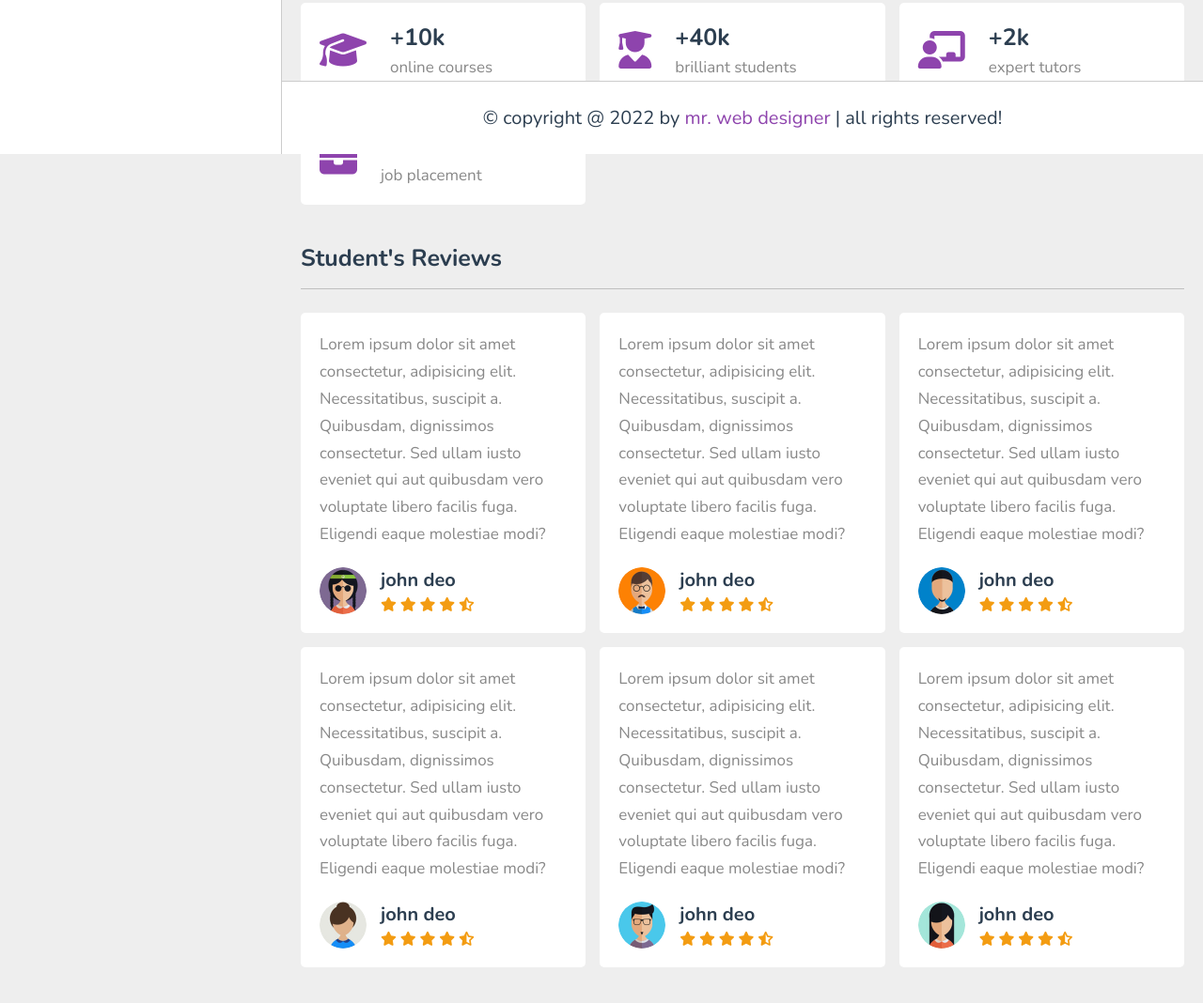
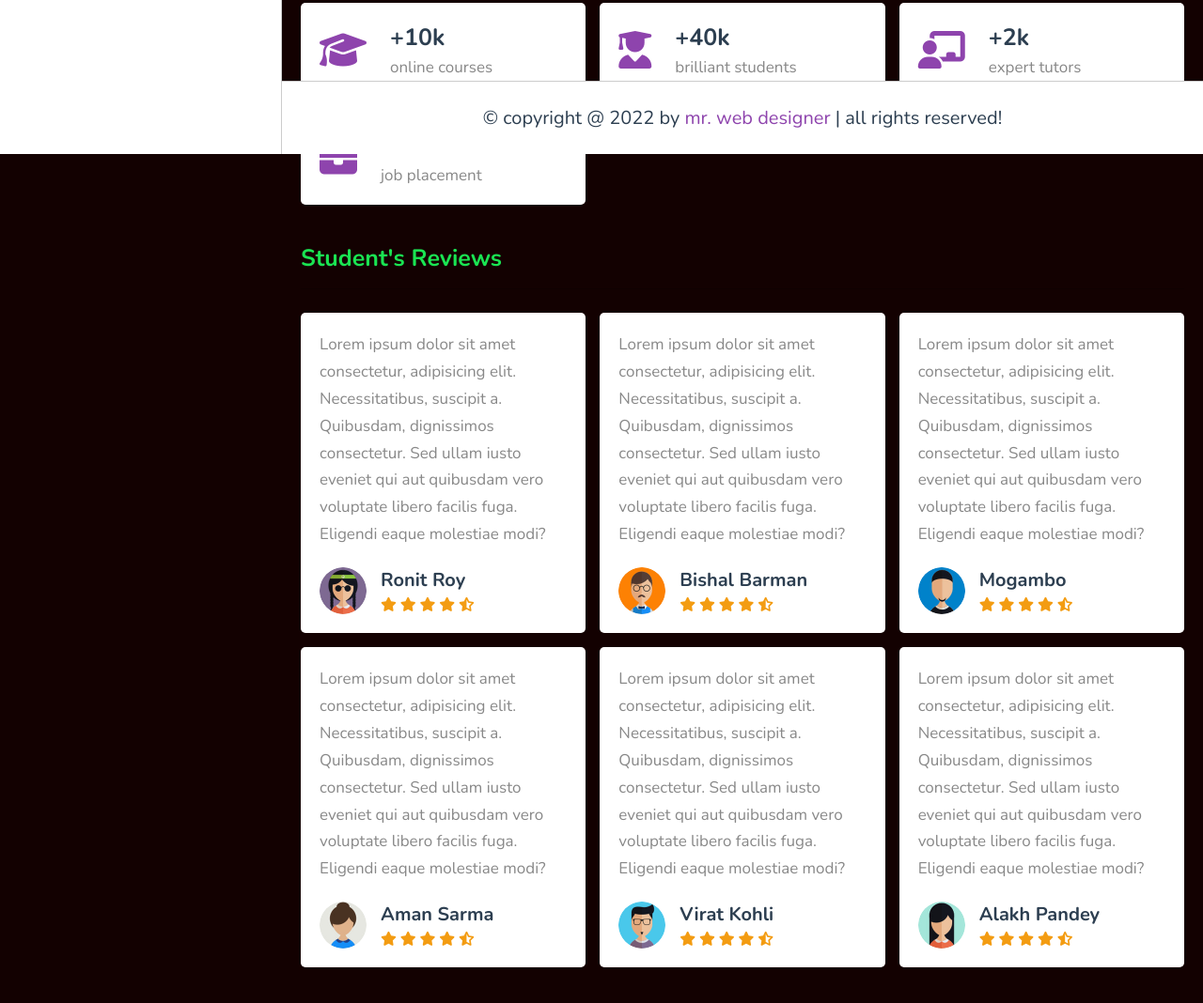
Before and after one commit to rohit-hub07/SIH-2024, a plain HTML site: page about.html in a window 1280 px wide. Shown: the part 636-1704 px from the top of the page at 94% size. Drawn offline with nearby package versions, Linux system fonts and the light colour scheme.

Commit message:
add changes

```diff
--- a/about.html
+++ b/about.html
@@ -136,7 +136,7 @@
          <div class="student">
             <img src="images/pic-2.jpg" alt="">
             <div>
-               <h3>john deo</h3>
+               <h3>Ronit Roy</h3>
                <div class="stars">
                   <i class="fas fa-star"></i>
                   <i class="fas fa-star"></i>
@@ -153,7 +153,7 @@
          <div class="student">
             <img src="images/pic-3.jpg" alt="">
             <div>
-               <h3>john deo</h3>
+               <h3>Bishal Barman</h3>
                <div class="stars">
                   <i class="fas fa-star"></i>
                   <i class="fas fa-star"></i>
@@ -170,7 +170,7 @@
          <div class="student">
             <img src="images/pic-4.jpg" alt="">
             <div>
-               <h3>john deo</h3>
+               <h3>Mogambo</h3>
                <div class="stars">
                   <i class="fas fa-star"></i>
                   <i class="fas fa-star"></i>
@@ -187,7 +187,7 @@
          <div class="student">
             <img src="images/pic-5.jpg" alt="">
             <div>
-               <h3>john deo</h3>
+               <h3>Aman Sarma</h3>
                <div class="stars">
                   <i class="fas fa-star"></i>
                   <i class="fas fa-star"></i>
@@ -204,7 +204,7 @@
          <div class="student">
             <img src="images/pic-6.jpg" alt="">
             <div>
-               <h3>john deo</h3>
+               <h3>Virat Kohli</h3>
                <div class="stars">
                   <i class="fas fa-star"></i>
                   <i class="fas fa-star"></i>
@@ -221,7 +221,7 @@
          <div class="student">
             <img src="images/pic-7.jpg" alt="">
             <div>
-               <h3>john deo</h3>
+               <h3>Alakh Pandey</h3>
                <div class="stars">
                   <i class="fas fa-star"></i>
                   <i class="fas fa-star"></i>
--- a/css/style.css
+++ b/css/style.css
@@ -5,7 +5,7 @@
    --red:#e74c3c;
    --orange:#f39c12;
    --light-color:#888;
-   --light-bg:#eee;
+   --light-bg:#130101;
    --black:#2c3e50;
    --white:#fff;
    --border:.1rem solid rgba(0,0,0,.2);
@@ -67,7 +67,7 @@ section{
 
 .heading{
    font-size: 2.5rem;
-   color:var(--black);
+   color:#1ae452;;
    margin-bottom: 2.5rem;
    border-bottom: var(--border);
    padding-bottom: 1.5rem;
```
Also changed, not shown: courses.html (+2 -2 lines), home.html (+1 -1 lines).
